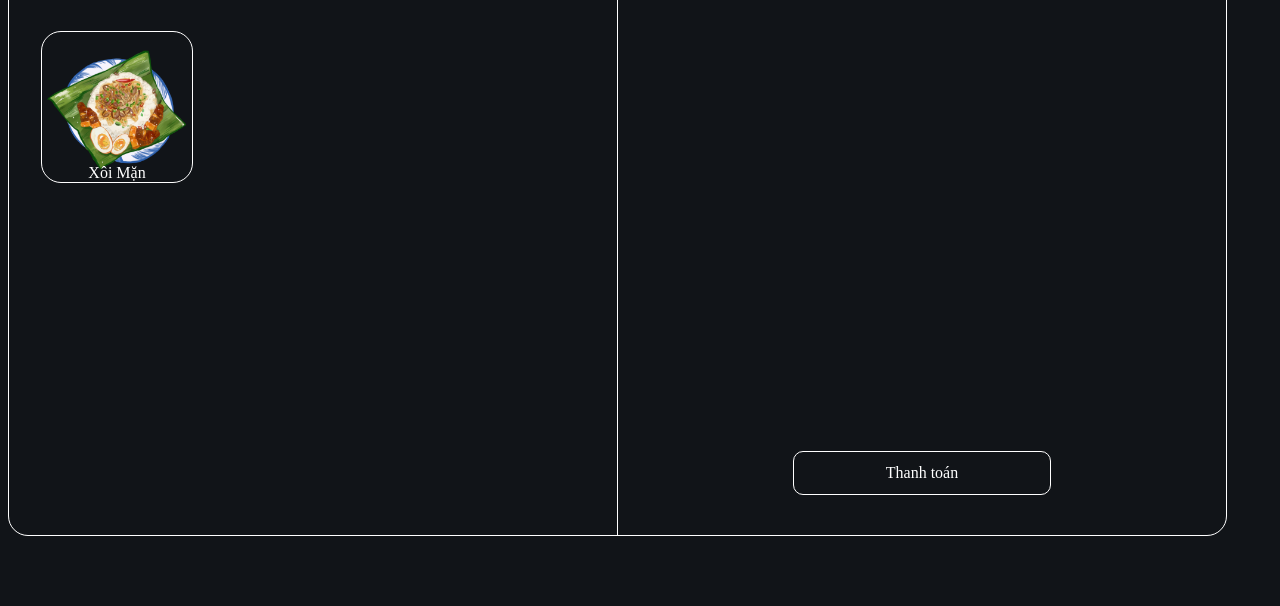
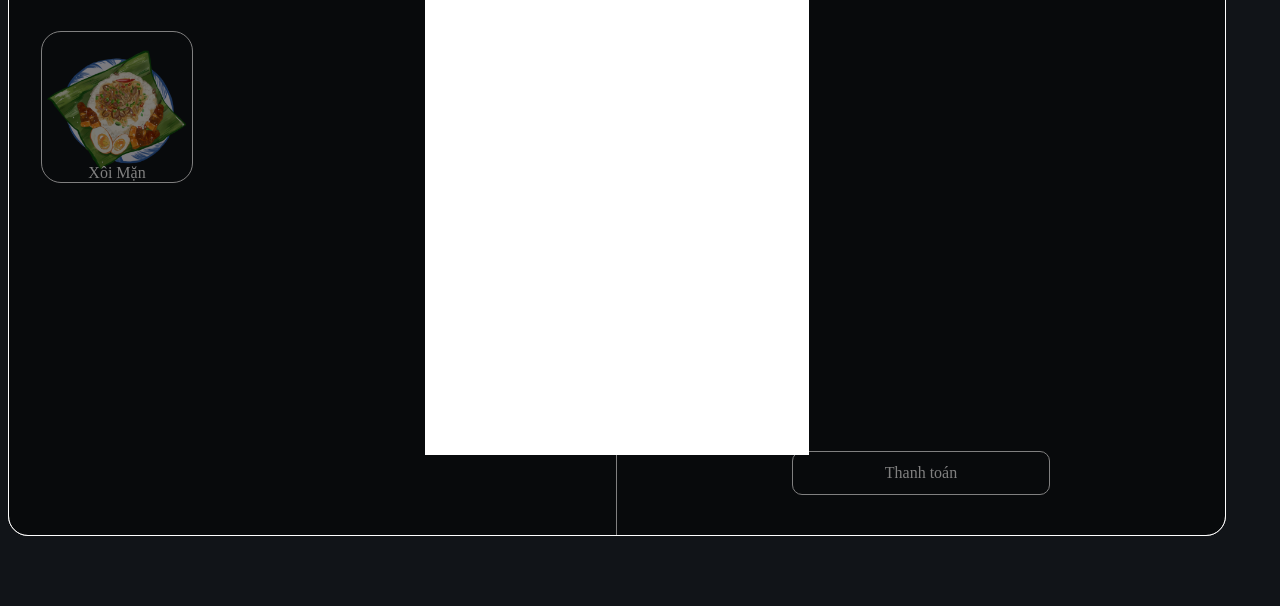
Before and after one commit to doquolo/vhdg-internals, a Flask app: page / in a window 1280 px wide. Shown: the part 194-800 px from the top of the page. Run offline with Flask 3, Linux system fonts and the light colour scheme.

Commit message:
add popup

```diff
--- a/main.py
+++ b/main.py
@@ -30,4 +30,6 @@ def price():
         food_obj = json.loads(file.read())
         return food_obj[id]["price"]
 
+
+
 app.run("0.0.0.0", 80, True)
--- a/static/css/index.css
+++ b/static/css/index.css
@@ -11,6 +11,9 @@ html, body {
 }
 
 .container {
+    position: fixed;
+    height: 90vh;
+    width: 95vw;
     display: flex;
     border: solid 1px white;
     border-radius: 20px;
@@ -22,7 +25,6 @@ html, body {
     height: 85vh;
     width: 45vw;
     flex-direction: column;
-    /* flex-wrap: wrap; */
     align-items: center;
 }
 
@@ -99,3 +101,15 @@ html, body {
     align-items: center;
     justify-content: center;
 }
+
+.popup {
+    backdrop-filter: brightness(50%);
+    align-items: center;
+    justify-content: center;
+}
+
+#checkout-menu {
+    width: 30vw;
+    height: 70vh;
+    background-color: white;
+}
--- a/static/js/index.js
+++ b/static/js/index.js
@@ -3,6 +3,15 @@ var foodlist = {}
 document.addEventListener("DOMContentLoaded", () => {
     initList();
 });
+
+// prevent zooming
+document.addEventListener('gesturestart', function (e) {
+    e.preventDefault();
+});
+
+document.ondblclick = function(e) {
+    e.preventDefault();
+}
 
 async function initList() {
     const menu_list = document.querySelector("#menu-list");
--- a/templates/index.html
+++ b/templates/index.html
@@ -2,7 +2,7 @@
 <html lang="en">
 <head>
     <meta charset="UTF-8">
-    <meta name="viewport" content="width=device-width, initial-scale=1.0">
+    <meta name="viewport" content="width=device-width, user-scalable=no" />
     <title>Test</title>
     <link rel="stylesheet" type="text/css" href="{{ url_for('static', filename='css/index.css')}}">
     <script src="{{ url_for('static', filename='js/index.js')}}"></script>
@@ -34,5 +34,8 @@
             <div class="subsection button" id="checkout-button">Thanh toán</div>
         </div>
     </div>
+    <div class="container popup">
+        <div id="checkout-menu"></div>
+    </div>
 </body>
 </html>
```
